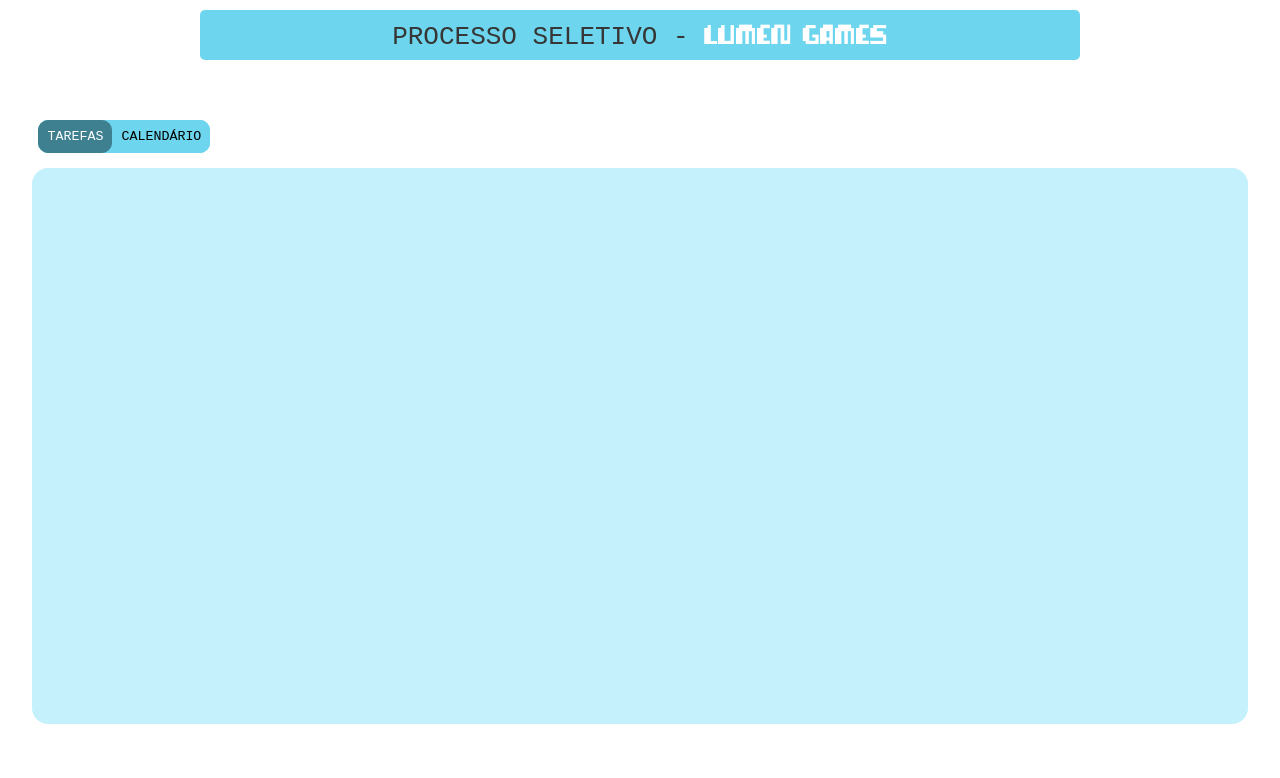
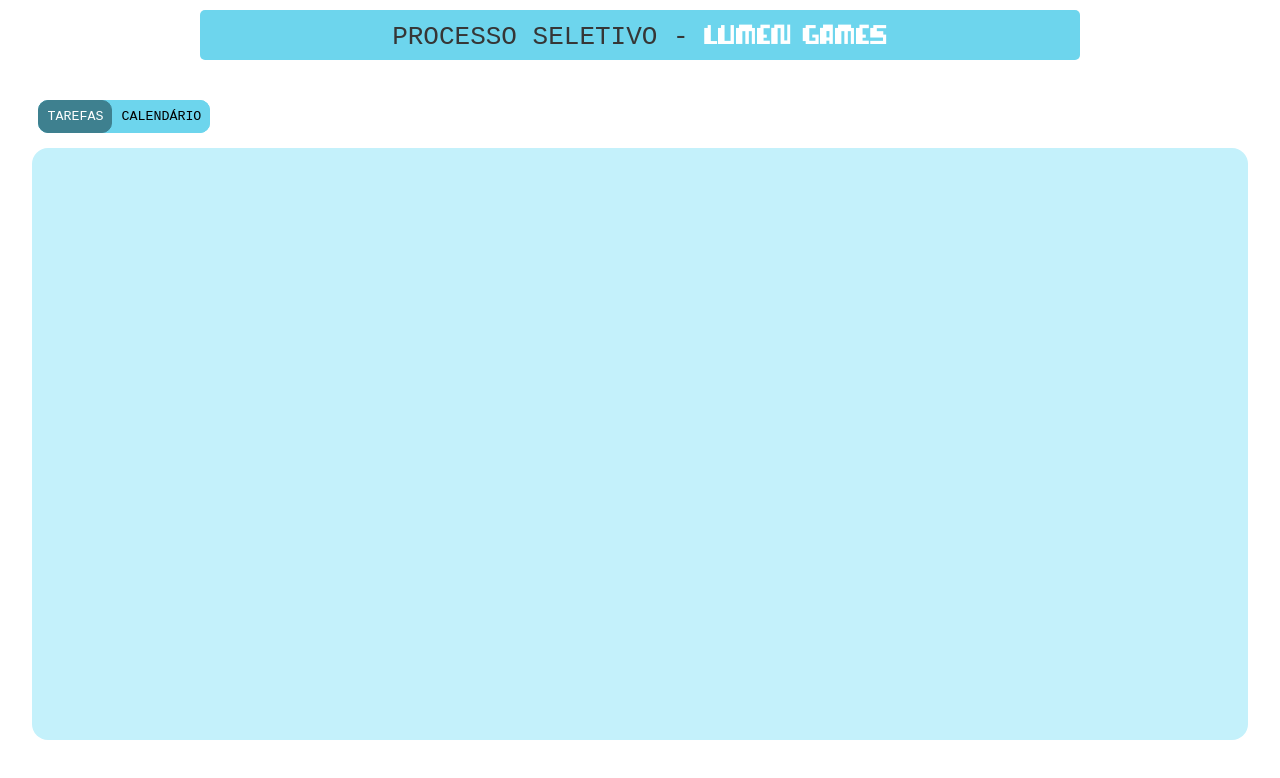
Before and after one commit to MarceloNascc/todo-lumen, a React (Create React App) app: page / in a window 1280 px wide. Shown: the top 778 px of the page. Built offline with nearby package versions, Linux system fonts and the light colour scheme.

Commit message:
refactor: mudança nos espaçamentos

```diff
--- a/src/App.css
+++ b/src/App.css
@@ -8,7 +8,7 @@
 }
 
 h1#title {
-  margin: 10px 10px 60px;
+  margin: 10px 10px 40px;
   padding: 8px 15%;
 
   background-color: #6DD5ED;
@@ -42,7 +42,7 @@ span.game {
 }
 
 .container {
-  height: calc(78% - 68px);
+  height: 74%;
   width: 95%;
 
   overflow: auto;
```
